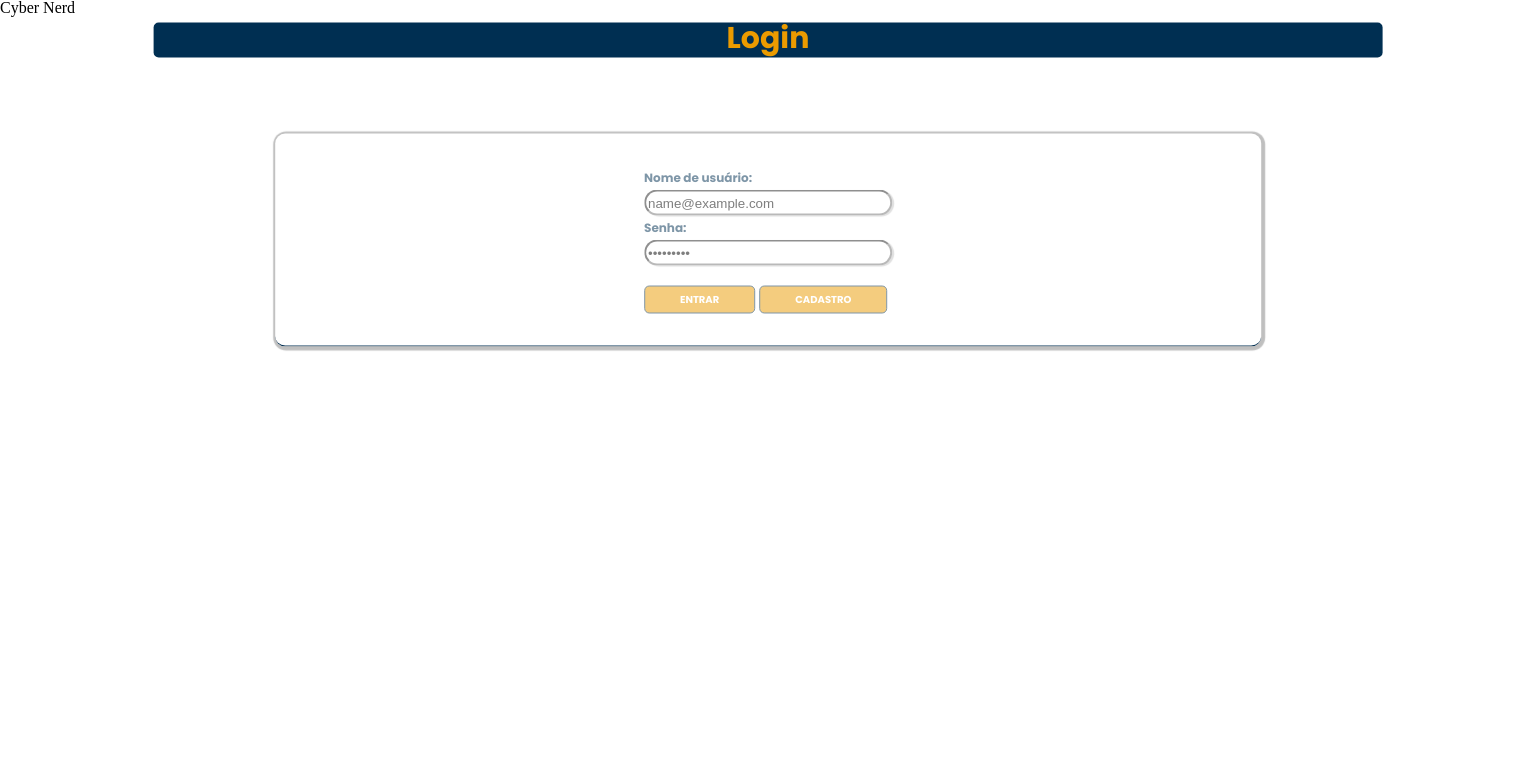
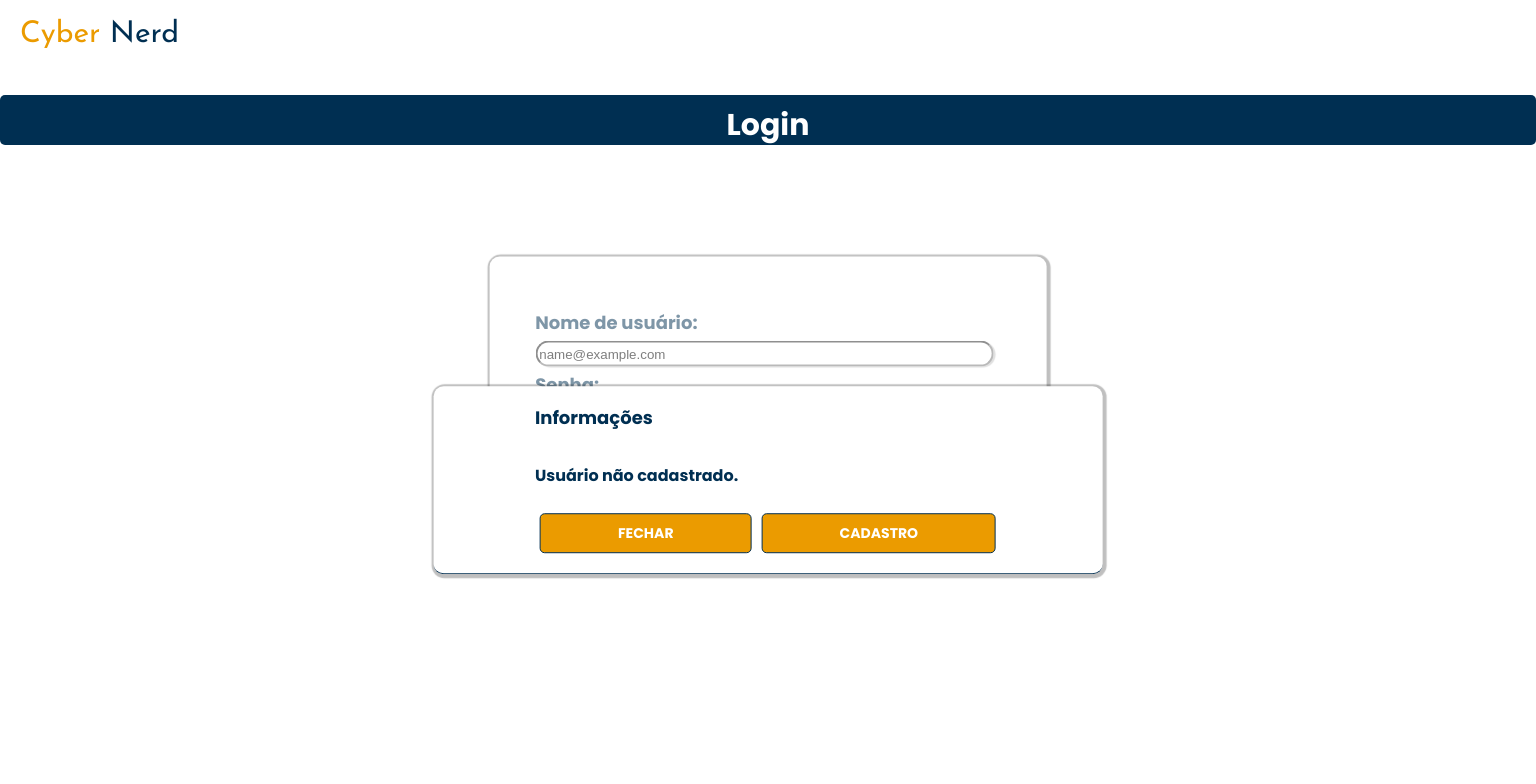
Before and after one commit to WellingtonVXavier/cyberNerd, a plain HTML site: page Login/TelaLogin.html in a window 1536 px wide. Both pictures are taken after typing "name@example.com", "Sample123" into the empty fields and a click on the input "Entrar". Shown: the top 784 px of the page. Drawn offline with nearby package versions, Linux system fonts and the light colour scheme.

Commit message:
responsividade
nova responsividade da tela de login

```diff
--- a/Login/styles/login.css
+++ b/Login/styles/login.css
@@ -275,3 +275,139 @@
         padding-bottom: 1rem;
     }
 }
+
+@media screen and (min-width: 1366px) {
+    .container_Cyber {
+        color: var(--cor-laranja);
+        font-size: 30px;
+        margin-left: 20px;
+        margin-top: 20px;
+        font-weight: 400;
+        font-family: var(--fonte-secundaria);
+        height: 70px;
+        width: 200px;
+    }
+    .container_nerd {
+        color: var(--azul);
+        font-size: 30px;
+        font-weight: 400;
+        font-family: var(--fonte-secundaria);
+    }
+    .descricao_titulo {
+        margin: 0 auto;
+        display: flex;
+        justify-content: center;
+        width: 100%;
+        height: 35px;
+        margin: 0 auto;
+        position: absolute;
+        top: 15%;
+        left: 50%;
+        transform: translate(-50%, -50%);
+    }
+    .descricao_titulo {
+        font-weight: 700;
+        font-size: 30px;
+        background-color: var(--azul);
+        color: var(--cor-branco);
+        font-family: var(--fonte--principal);
+        padding-top: 15px;
+    }
+    .cardInfo1 {
+        display: flex;
+        justify-content: center;
+        background: var(--cor-branco);
+        box-shadow: 1px 1px 1px 3px rgba(0, 0, 0, 0.25);
+        border-radius: 10px;
+        margin: 20em;
+        padding: 3em;
+        width: 30%;
+        margin: 0 auto;
+        position: absolute;
+        top: 50%;
+        left: 50%;
+        transform: translate(-50%, -50%);
+        border-bottom: 1px solid var(--azul);
+    }
+    .cardInfo1,
+    .cardInfo {
+        display: flex;
+        background: var(--cor-branco);
+        box-shadow: 2px rgba(0, 0, 0, 0.25);
+    }
+    .modal-footer {
+        padding-top: 1em;
+        display: flex;
+        justify-content: space-between;
+    }
+    .card_login {
+        display: flex;
+        justify-content: center;
+        border-radius: 24px;
+        width: 450px;
+        height: 20px;
+    }
+    .descricao_login {
+        display: flex;
+        justify-content: flex-start;
+        color: var(--azul);
+        font-size: 18px;
+        font-weight: 700;
+        font-family: var(--fonte--principal);
+        margin: 0.5em 0;
+    }
+    /* MODAL */
+    #fundo {
+        font-size: 16px;
+    }
+    .modal {
+        display: none;
+    }
+    .modal-content.ocultar {
+        pointer-events: none;
+        opacity: 0.5;
+    }
+    .modal.oculto {
+        display: flex;
+        justify-content: center;
+        background: var(--cor-branco);
+        box-shadow: 1px 1px 1px 3px rgba(0, 0, 0, 0.25);
+        border-radius: 10px;
+        margin: 20em;
+        padding: 0.9em;
+        width: 40em;
+        margin: 0 auto;
+        position: absolute;
+        top: 60%;
+        left: 50%;
+        transform: translate(-50%, -50%);
+        border-bottom: 1px solid var(--azul);
+    }
+    .botoes {
+        flex-direction: row;
+        justify-content: space-between;
+        background-color: var(--cor-laranja);
+        padding: 0.6em 5.5em;
+        font-size: 14px;
+        font-family: var(--fonte--principal);
+        font-weight: 700;
+        color: var(--cor-branco);
+        border-radius: 5px;
+        text-decoration: none;
+        text-transform: uppercase;
+        border: 1px solid var(--azul);
+        margin-top: 1em;
+        cursor: pointer;
+        margin: 5px;
+    }
+    #cadastro {
+        text-decoration: none;
+    }
+    .modal-header {
+        display: flex;
+        justify-content: space-between;
+        align-items: center;
+        margin-bottom: 1rem;
+        padding-bottom: 1rem;
+    }
+}
```
